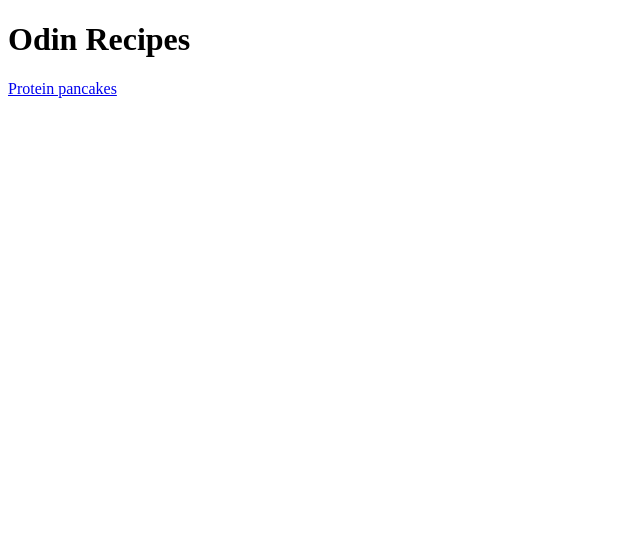
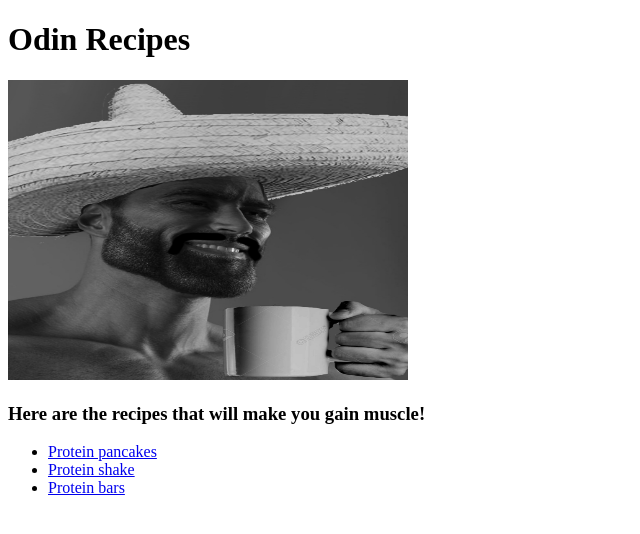
Before and after one commit to CrytecOdin/odin-recipes, a plain HTML site: page index.html in a window 1280 px wide. Shown: the whole page, without its empty margins (0-640 px from the left). Drawn offline with Linux system fonts and the light colour scheme.

Commit message:
Added pic to index page and menus for recipes in a list

```diff
--- a/index.html
+++ b/index.html
@@ -2,10 +2,20 @@
 <html lang="en">
 <head>
     <meta charset="UTF-8">
-    <title>Odin Recipes</title>
+    <title>Odin recipes</title>
 </head>
 <body>
     <h1>Odin Recipes</h1>
-    <a href="./recipes/protein-pancakes.html">Protein pancakes</a>
+    <img src="./images/gigachad-cook.jpg" alt="A very muscular man with a sombrero drinking coffee" width="400" height="300" />
+    <h3>Here are the recipes that will make you gain muscle!</h3>
+    <ul>
+        <li><a href="./recipes/protein-pancakes.html">Protein pancakes</a></li>
+        <li><a href="./recipes/protein-shake.html">Protein shake</a></li>
+        <li><a href="./recipes/protein-bars.html">Protein bars</a></li>
+    </ul>
+
+
+
+
 </body>
 </html>
```
Also changed, not shown: images/gigachad-cook.jpg (added).
